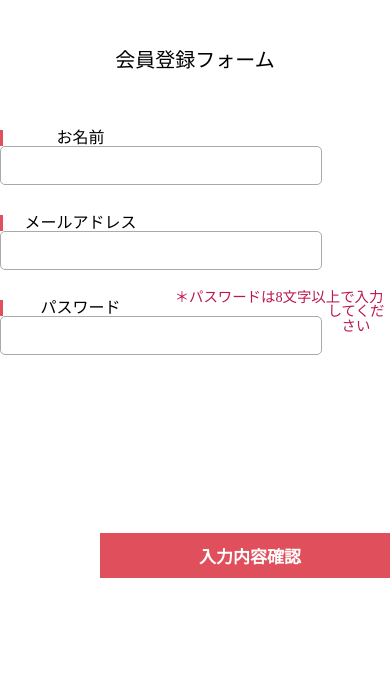
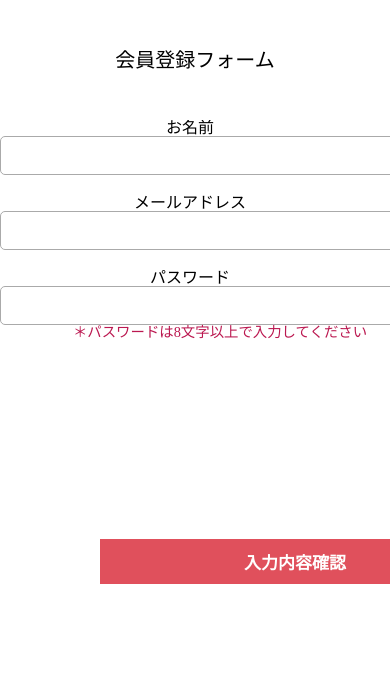
Before and after one commit to TSUNODA-web/woekout.memo, a PHP site: page /join/index.php in a window 390 px wide. Shown: the part 73-756 px from the top of the page. Run offline with PHP 8.4, Linux system fonts and the light colour scheme.

Commit message:
レスポンシブ作成中

```diff
--- a/style.css
+++ b/style.css
@@ -185,3 +185,20 @@ input[type="file"] {
   color: black;
   text-decoration: none;
 }
+
+@media screen and (max-width: 599px) {
+  label {
+    float: none;
+    border-left: none;
+  }
+
+  input {
+    width: 100%;
+  }
+
+
+  img {
+    max-width: 100%;
+    height: auto;
+  }
+}
```
